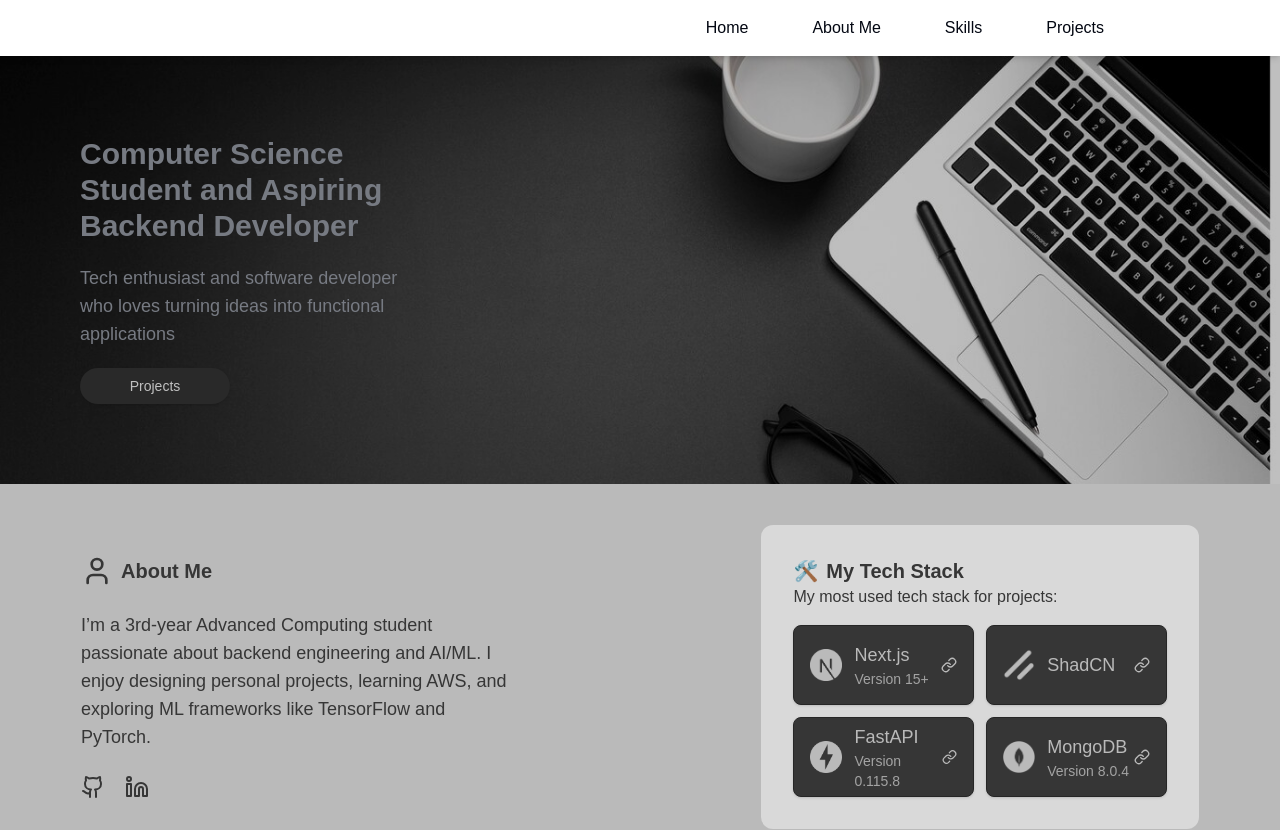
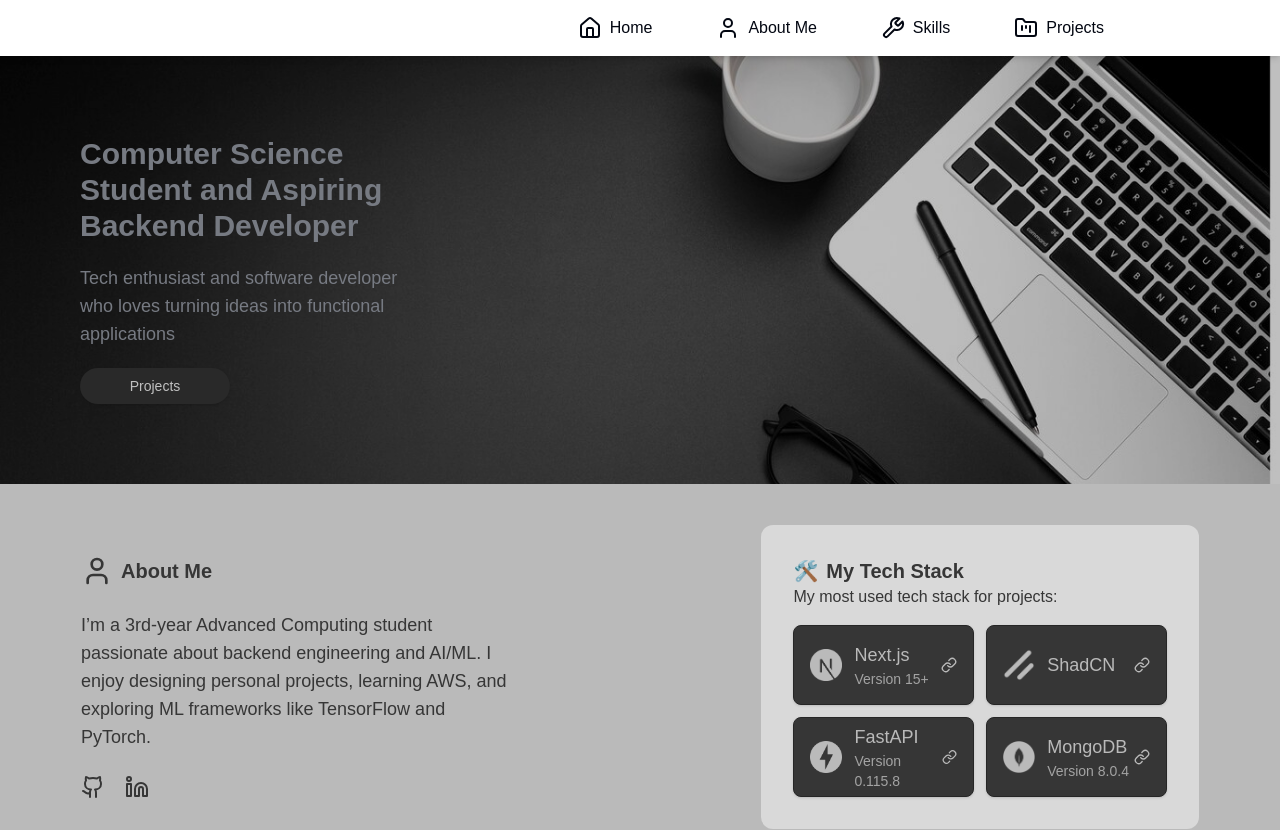
Before and after one commit to VictorNguyen0702/tech-portfolio, a Next.js app: page / in a window 1280 px wide. Shown: the top 830 px of the page. Built offline with nearby package versions, Linux system fonts and the light colour scheme.

Commit message:
feat: add icons and animations to navbar

```diff
--- a/src/components/ui/Navbar.jsx
+++ b/src/components/ui/Navbar.jsx
@@ -1,8 +1,8 @@
 'use client';
+import React from 'react';
 import { Button } from "@/components/ui/button";
 import { Sheet, SheetTrigger, SheetContent } from "@/components/ui/sheet";
-import { Menu } from "lucide-react";
-import React from 'react';
+import { House, Menu, User, Wrench, FolderKanban } from "lucide-react";
 import { motion } from 'framer-motion';
 
 
@@ -22,10 +22,22 @@
 
       {/* Desktop Navigation (Hidden on Small Screens) */}
         <div className="hidden md:flex space-x-6 gap-10 pr-40">
-          <motion.a href="#home" className="hover:text-[var(--text-hover-color)]" onClick={(e) => { e.preventDefault(); handleScroll('home');}}>Home</motion.a>
-          <motion.a href="#about-me" className="hover:text-[var(--text-hover-color)]" onClick={(e) => { e.preventDefault(); handleScroll('about-me');}}>About Me</motion.a>
-          <motion.a href="#skills" className="hover:text-[var(--text-hover-color)]" onClick={(e) => { e.preventDefault(); handleScroll('skills');}}>Skills</motion.a>
-          <motion.a href="#projects" className="hover:text-[var(--text-hover-color)]" onClick={(e) => { e.preventDefault(); handleScroll('projects');}}>Projects</motion.a>
+          <motion.a href="#home" className="flex flex-row gap-2 items-center inline-block transition-transform duration-300 hover:-translate-y-1" onClick={(e) => { e.preventDefault(); handleScroll('home');}}>
+            <House />
+            Home
+          </motion.a>
+          <motion.a href="#about-me" className="flex flex-row gap-2 inline-block transition-transform duration-300 hover:-translate-y-1" onClick={(e) => { e.preventDefault(); handleScroll('about-me');}}>
+            <User />
+            About Me
+          </motion.a>
+          <motion.a href="#skills" className="flex flex-row gap-2  inline-block transition-transform duration-300 hover:-translate-y-1" onClick={(e) => { e.preventDefault(); handleScroll('skills');}}>
+            <Wrench />
+            Skills
+          </motion.a>
+          <motion.a href="#projects" className="flex flex-row gap-2  inline-block transition-transform duration-300 hover:-translate-y-1" onClick={(e) => { e.preventDefault(); handleScroll('projects');}}>
+            <FolderKanban />
+            Projects
+          </motion.a>
         </div>
       {/* Mobile Navigation - Sheet (Sidebar) */}
       <Sheet>
@@ -36,7 +48,10 @@
         </SheetTrigger>
         <SheetContent side="left" className="bg-[var(--grey-color)]">
           <div className="flex flex-col space-y-4 mt-6">
-            <motion.a href="#home" className="hover:text-[var(--text-hover-color)]" onClick={(e) => { e.preventDefault(); handleScroll('home');}}>Home</motion.a>
+            <motion.a href="#home" className="flex flex-row gap-1 hover:text-[var(--text-hover-color)]" onClick={(e) => { e.preventDefault(); handleScroll('home');}}>
+              <House />
+              Home
+            </motion.a>
             <motion.a href="#about-me" className="hover:text-[var(--text-hover-color)]" onClick={(e) => { e.preventDefault(); handleScroll('about-me');}}>About Me</motion.a>
             <motion.a href="#skills" className="hover:text-[var(--text-hover-color)]" onClick={(e) => { e.preventDefault(); handleScroll('skills');}}>Skills</motion.a>
             <motion.a href="#projects" className="hover:text-[var(--text-hover-color)]" onClick={(e) => { e.preventDefault(); handleScroll('projects');}}>Projects</motion.a>
```
